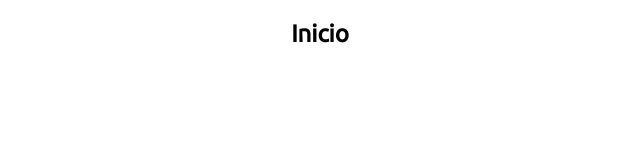
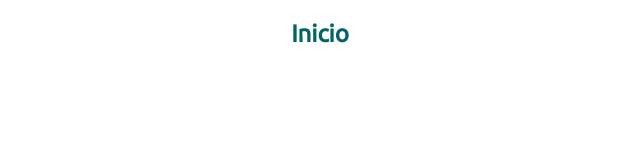
Before and after one commit to LUISMAGAIVER341/About-Me, a plain HTML site: page index.html in a window 1280 px wide. Shown: the full height of the page, 320-960 px from the left. Drawn offline with Linux system fonts and the light colour scheme.

Commit message:
Css da NAV

```diff
--- a/Styles/style.css
+++ b/Styles/style.css
@@ -1,3 +1,4 @@
 #Bar {
+    color: rgb(2, 100, 100);
     height: 48px;
 }
```
